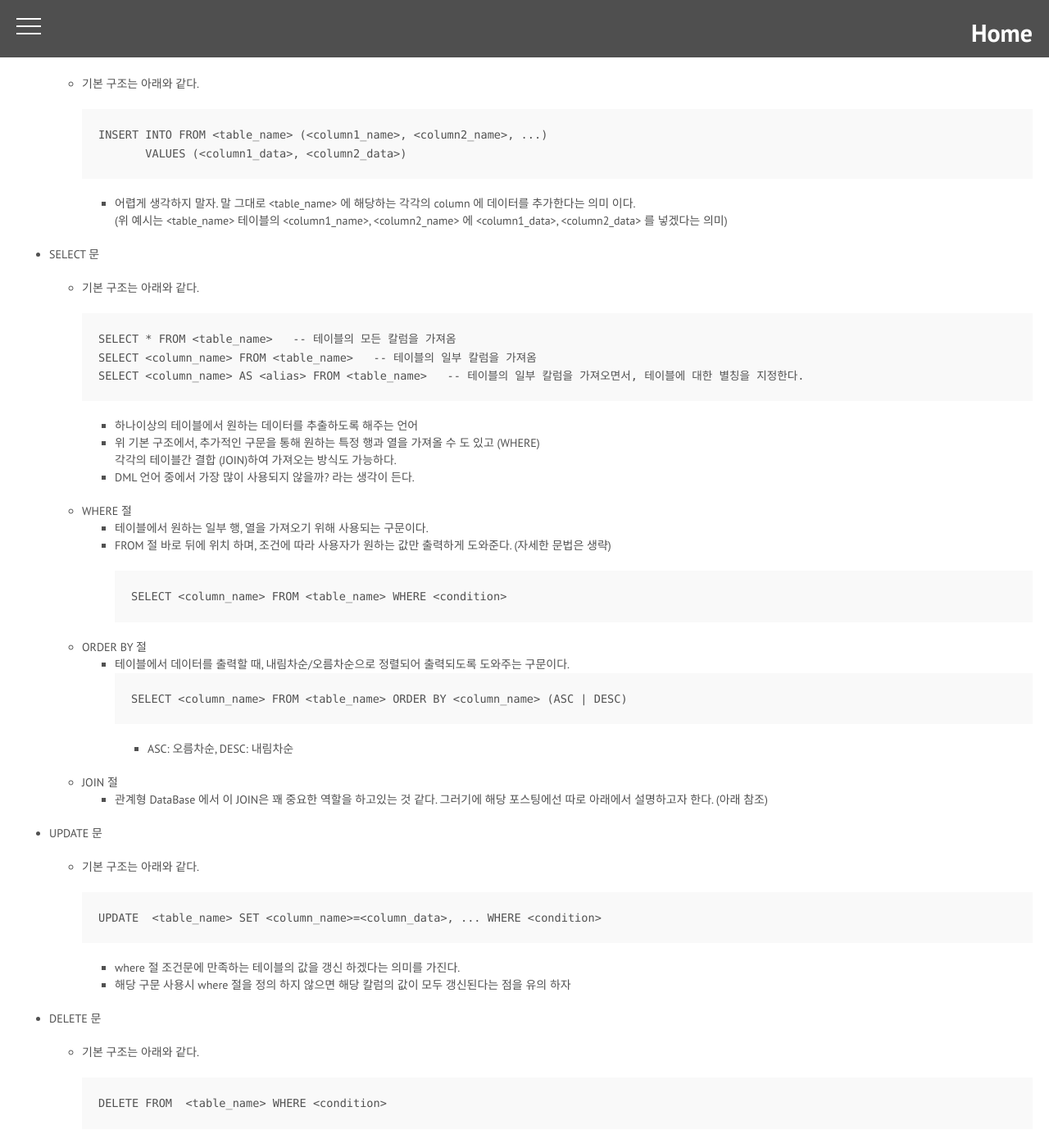
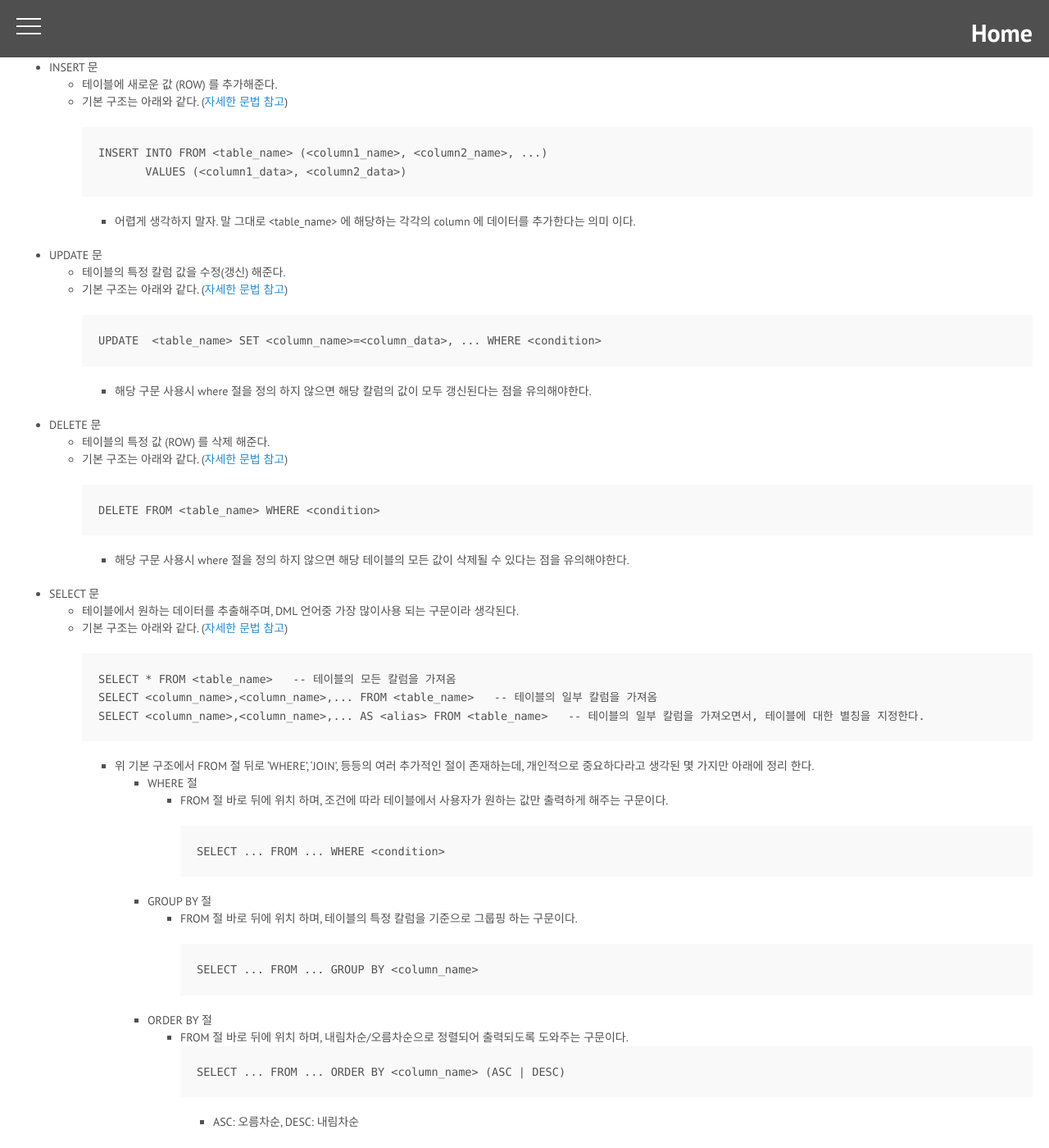
Before and after one commit to rwggad/henry_developer_page, a Jekyll site: the page built from _posts/2021-10-12-post10.md, in a window 1280 px wide and 1400 px high, scrolled down 1777 px. Shown: the whole window at 82% size. Built offline with Jekyll 4.4.1, drawn with Linux system fonts in a browser that asks for light colours; nearby versions of some CDN libraries; comment, search, counter and statistics services are not loaded; some of the changed text lies outside the part shown.

Commit message:
Add post content
- Join, relration key 에 대한 내용 추가

```diff
--- a/_posts/2021-10-12-post10.md
+++ b/_posts/2021-10-12-post10.md
@@ -8,8 +8,9 @@
 
 - - -
 
-개발자로 일한지 3년차. 이제서야 새롭게 이직한 회사에서 DB를 써야할 때가 왔다. <br>
-지금 까지 DB와는 관련도 없고 사용도 하지 않았던 (네트워크 ADC 장비) 개발자로 일을 했었는데, 이제 DB 에 대해서 공부하려고 하니 어떻게 시작해야할지도 감이 오지 않는다. <br>
+개발자로 일한지 3년차. 새롭게 이직한 회사에서 DB를 써야할 때가 왔다. <br>
+지금 까지 DB와는 관련도 없고 사용도 하지 않았던 (네트워크 ADC 장비) 개발자로 일을 했었는데 <br>
+이제 DB 에 대해서 공부하려고 하니 어떻게 시작해야할지도 감이 오지 않는다. <br>
 그래서 내가 어떤 순서로 공부를 할지에 대해 정리도 할겸 해당 게시물에 대해 포스팅을 하고자 한다.
 
 
@@ -72,9 +73,9 @@
 
 #### 2. 기본 CRUD (Create, Read, Update, Delete)
 
+
 위에서 DDL / DML / DCL 에 대해 설명했지만 여기서는 DML 즉, 데이터 관리를 위한 언어에 대해서만 중점적으로 아주 간략히 설명할 것이다. <br>
 (자세히 다루기엔 내가 아직 지식도 부족하고, 표현의 한계가 있기 때문.. 나중에라도 각각의 포스팅을 통해 다뤄봐야겠다.)
-
 
 기본 CRUD 에 대해서는 아래의 표로 간략하게 정리할 수 있다.
 
@@ -86,76 +87,115 @@
 | Delete | 삭제 | DELETE |
 
 - INSERT 문
-
-    - 기본 구조는 아래와 같다.
+    - 테이블에 새로운 값 (ROW) 를 추가해준다.
+    - 기본 구조는 아래와 같다. ([자세한 문법 참고](https://dev.mysql.com/doc/refman/8.0/en/insert.html))
 
         <pre><code class="language-sql">INSERT INTO FROM &lt;table_name&gt; (&lt;column1_name&gt;, &lt;column2_name&gt;, ...) <br>       VALUES (&lt;column1_data&gt;, &lt;column2_data&gt;)</code></pre>
 
-        - 어렵게 생각하지 말자. 말 그대로 &lt;table_name&gt; 에 해당하는 각각의 column 에 데이터를 추가한다는 의미 이다. <br>
-        (위 예시는 &lt;table_name&gt; 테이블의 &lt;column1_name&gt;, &lt;column2_name&gt; 에 &lt;column1_data&gt;, &lt;column2_data&gt; 를 넣겠다는 의미)
+        - 어렵게 생각하지 말자. 말 그대로 &lt;table_name&gt; 에  해당하는 각각의 column 에 데이터를 추가한다는 의미 이다.
+
+- UPDATE 문
+    - 테이블의 특정 칼럼 값을 수정(갱신) 해준다.
+    - 기본 구조는 아래와 같다. ([자세한 문법 참고](https://dev.mysql.com/doc/refman/8.0/en/update.html))
+
+        <pre><code class="language-sql">UPDATE  &lt;table_name&gt; SET &lt;column_name&gt;=&lt;column_data&gt;, ... WHERE &lt;condition&gt; </code></pre>
+        - 해당 구문 사용시 where 절을 정의 하지 않으면 해당 칼럼의 값이 모두 갱신된다는 점을 유의해야한다.
+
+- DELETE 문
+    - 테이블의 특정 값 (ROW) 를 삭제 해준다.
+    - 기본 구조는 아래와 같다. ([자세한 문법 참고](https://dev.mysql.com/doc/refman/8.0/en/delete.html))
+
+        <pre><code class="language-sql">DELETE FROM &lt;table_name&gt; WHERE &lt;condition&gt;</code></pre>
+
+        - 해당 구문 사용시 where 절을 정의 하지 않으면 해당 테이블의 모든 값이 삭제될 수 있다는 점을 유의해야한다.
+
+- SELECT 문
+    - 테이블에서 원하는 데이터를 추출해주며, DML 언어중 가장 많이사용 되는 구문이라 생각된다.
+    - 기본 구조는 아래와 같다. ([자세한 문법 참고](https://dev.mysql.com/doc/refman/8.0/en/select.html))
+
+        <pre><code class="language-sql">SELECT * FROM &lt;table_name&gt;   -- 테이블의 모든 칼럼을 가져옴
+SELECT &lt;column_name&gt;,&lt;column_name&gt;,... FROM &lt;table_name&gt;   -- 테이블의 일부 칼럼을 가져옴
+SELECT &lt;column_name&gt;,&lt;column_name&gt;,... AS &lt;alias&gt; FROM &lt;table_name&gt;   -- 테이블의 일부 칼럼을 가져오면서, 테이블에 대한 별칭을 지정한다.</code></pre>
 
 
-- SELECT 문
+        - 위 기본 구조에서 FROM 절 뒤로 'WHERE', 'JOIN', 등등의 여러 추가적인 절이 존재하는데, 개인적으로 중요하다라고 생각된 몇 가지만 아래에 정리 한다.
+            - WHERE 절
+                - FROM 절 바로 뒤에 위치 하며, 조건에 따라 테이블에서 사용자가 원하는 값만 출력하게 해주는 구문이다.
 
-    - 기본 구조는 아래와 같다.
+                    <pre><code class="language-sql">SELECT ... FROM ... WHERE &lt;condition&gt;</code></pre>
 
-        <pre><code class="language-sql">SELECT * FROM &lt;table_name&gt;   -- 테이블의 모든 칼럼을 가져옴
-SELECT &lt;column_name&gt; FROM &lt;table_name&gt;   -- 테이블의 일부 칼럼을 가져옴
-SELECT &lt;column_name&gt; AS &lt;alias&gt; FROM &lt;table_name&gt;   -- 테이블의 일부 칼럼을 가져오면서, 테이블에 대한 별칭을 지정한다.</code></pre>
+            - GROUP BY 절
+                - FROM 절 바로 뒤에 위치 하며, 테이블의 특정 칼럼을 기준으로 그룹핑 하는 구문이다.
 
+                    <pre><code class="language-sql">SELECT ... FROM ... GROUP BY &lt;column_name&gt;</code></pre>
 
-        - 하나이상의 테이블에서 원하는 데이터를 추출하도록 해주는 언어
-        - 위 기본 구조에서, 추가적인 구문을 통해 원하는 특정 행과 열을 가져올 수 도 있고 (WHERE) <br>각각의 테이블간 결합 (JOIN)하여 가져오는 방식도 가능하다.
-        - DML 언어 중에서 가장 많이 사용되지 않을까? 라는 생각이 든다.
+            - ORDER BY 절
+                - FROM 절 바로 뒤에 위치 하며, 내림차순/오름차순으로 정렬되어 출력되도록 도와주는 구문이다.
+                    <pre><code class="language-sql">SELECT ... FROM ... ORDER BY &lt;column_name&gt; (ASC | DESC)</code></pre>
+                    - ASC: 오름차순, DESC: 내림차순
 
-     - WHERE 절
-        - 테이블에서 원하는 일부 행, 열을 가져오기 위해 사용되는 구문이다.
-        - FROM 절 바로 뒤에 위치 하며, 조건에 따라 사용자가 원하는 값만 출력하게 도와준다. (자세한 문법은 생략)
+            - JOIN 절
+                - 관계형 데이터베이스에서, 테이블간의 관계성에 따라 다수의 테이블을 결합 및 하나의 테이블인것 처럼 출력 해주며, 크게 2가지가 있다.
+                    - OUTTER JOIN: 매칭되는 행이 없는 경우에도 값을 출력하며 해당 칼럼은 'NULL' 로 표기 하며, 두가지 방식이 있다.
 
-            <pre><code class="language-sql">SELECT &lt;column_name&gt; FROM &lt;table_name&gt; WHERE &lt;condition&gt;</code></pre>
+                        - LEFT JOIN: 결과가 'LEFT JOIN' 의 왼쪽 테이블을 기준으로 출력된다.
+                            <pre><code class="language-sql">SELECT ... FROM ... LEFT JOIN &lt;table_name&gt; ON &lt;condition&gt;</code></pre>
 
-    - ORDER BY 절
-        - 테이블에서 데이터를 출력할 때, 내림차순/오름차순으로 정렬되어 출력되도록 도와주는 구문이다.
-            <pre><code class="language-sql">SELECT &lt;column_name&gt; FROM &lt;table_name&gt; ORDER BY &lt;column_name&gt; (ASC | DESC)</code></pre>
-            - ASC: 오름차순, DESC: 내림차순
+                        - RIGHT JOIN: 결과가 'RIGHT JOIN' 의 오른쪽 테이블을 기준으로 출력된다.
+                            <pre><code class="language-sql">SELECT ... FROM ... RIGHT JOIN &lt;table_name&gt; ON &lt;condition&gt;</code></pre>
 
-    - JOIN 절
-        - 관계형 DataBase 에서 이 JOIN은 꽤 중요한 역할을 하고있는 것 같다. 그러기에 해당 포스팅에선 따로 아래에서 설명하고자 한다. (아래 참조)
-
-
-- UPDATE 문
-
-    - 기본 구조는 아래와 같다.
-
-        <pre><code class="language-sql">UPDATE  &lt;table_name&gt; SET &lt;column_name&gt;=&lt;column_data&gt;, ... WHERE &lt;condition&gt; </code></pre>
-        - where 절 조건문에 만족하는 테이블의 값을 갱신 하겠다는 의미를 가진다.
-        - 해당 구문 사용시 where 절을 정의 하지 않으면 해당 칼럼의 값이 모두 갱신된다는 점을 유의 하자
-
-- DELETE 문
-
-    - 기본 구조는 아래와 같다.
-
-        <pre><code class="language-sql">DELETE FROM  &lt;table_name&gt; WHERE &lt;condition&gt;</code></pre>
-
-        - where 절 조건문에 만족하는 테이블의 값을 삭제 하겠다는 의미를 가진다.
-        - 해당 구문 사용시 where 절을 정의 하지 않으면 테이블 자체가 삭제될 수 도 있다는 점을 유의 하자
-
+                    - INNER JOIN: 매칭되는 행이 없는 경우, 해당 값은 출력 하지 않는다.
+                        <pre><code class="language-sql">SELECT ... FROM ... INEER JOIN &lt;table_name&gt; ON &lt;condition&gt;</code></pre>
 
 &nbsp;
 
-#### 3. 조인 이란?
+#### 3. Relation Key
+
+키 (Key) 는 데이터베이스에서 조건에 만족하는 값을 찾거나, 순서대로 정렬할 때 다른 값과 구별할 수 있는 기준이되는 속성이다.
+
+1. Primary Key (기본 키)
+    - 기본키 라고도 불린다. 유일성을 가지며 테이블의 식별자 역할을 하는 제약조건으로, 오직 하나만 설정할 수 있다.
+        - 값의 중복을 허용하지 않는다.
+        - null 값을 가질 수 없다. (not null, 무결성)
+
+2. Unique Key (유일 키)
+    - 테이블의 칼럼에 입력되는 데이터가 각각 유일하다는 것을 보장하기 위한 제약조건으로, 한 테이블에 여러개 설정이 가능하다.
+        - 값의 중복을 허용하지 않는다.
+        - null 값을 가질 수도 있다.
+        - Primary Key는 Unique Key 에 포함된다.
+
+3. Foreign Key (외래 키)
+    - 다른 테이블의 Primary Key 를 참조하는 속성 또는 속성들의 집합을 의미 한다. (즉, 테이블간 관계를 표현할 때 사용된다.)
 
 &nbsp;
 
-#### 4. 서브쿼리의 활용
+- 참고: Primary Key 와 Unique Key의 상관관계 ([참고](https://blog.naver.com/PostView.naver?blogId=eevee3000&logNo=220795091438))
+
+    - Primary Key 는 논리적인 개념으로 해당 칼럼이 그 테이블의 식별자 (identifier) 임을 나타내는 것으로서 <br>
+    자신과 다른 레코드가 서로 다른 인스턴스임을 확인할 수 있게 해주는 역할을 수행 한다.
+
+    - 반면 Unique Key 는 물리적인 개념으로 "이 칼럼은 다른 레코드와 구분짓는 식별자 역할을 하는 중요한 칼럼으로 중복이 허용되지 않으며 (unique) <br>
+    null 값도 허용하지 않는다 (not null)" 라는 것을  DB에 알려주는 역할을 수행 한다.
 
 &nbsp;
 
-#### 5. 프로시져의 활용
+#### 4. INDEX (색인) 이란?
+
+우리가 전문서적을 볼 때, 책 뒷면의 부록에 색인 또는 INDEX 라는 페이지를 많이 접하게될 것이다.  <br>
+이런 색인 페이지에서는 A B C 순으로 단어가 나열되어 있고, 해당 단어가 나오는 페이지에 대한 정보가 적혀있다. <br>
+DataBase 에서의 색인도 위와 같이, 테이블가 가진 수 많은 값을 빠르고 쉽게 접근하기 위해서 사용된다.
 
 &nbsp;
 
-#### 6. 트랜젝션 이란?
+#### 5. 서브쿼리와 활용
+
+&nbsp;
+
+#### 6. 프로시져와 활용
+
+&nbsp;
+
+#### 7. 트랜젝션 이란?
 
 &nbsp;
 &nbsp;
```
